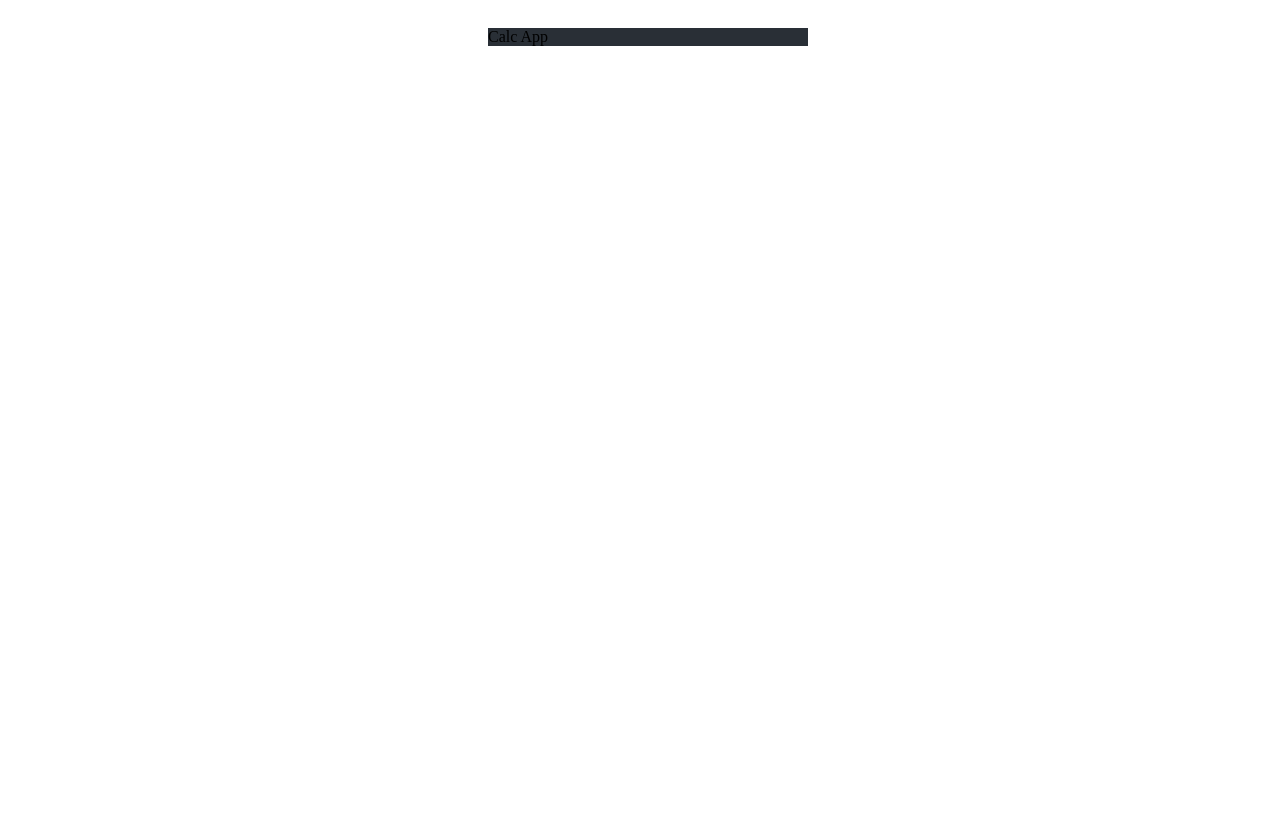
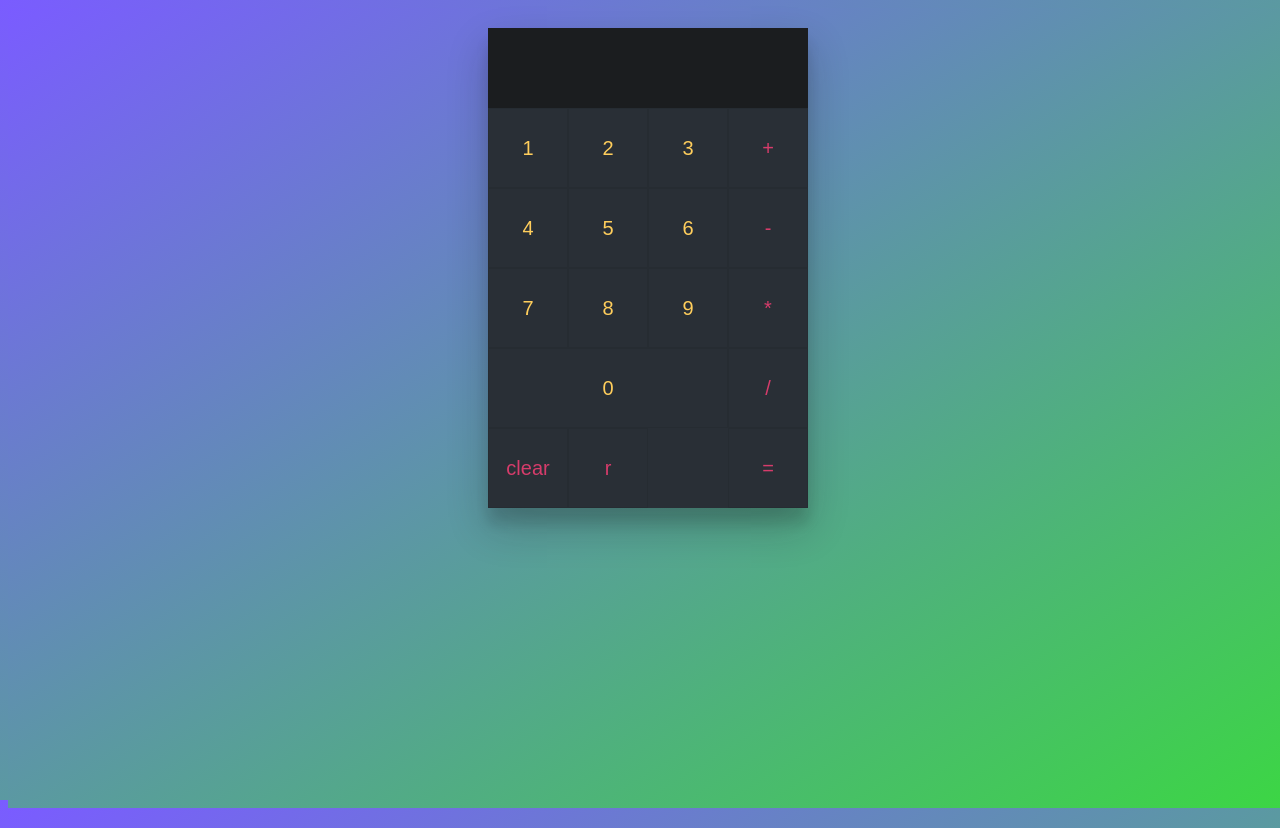
Before and after one commit to RAFART94/Calc-App, a React (Create React App) app: page / in a window 1280 px wide. Built offline with nearby package versions, Linux system fonts and the light colour scheme.

Commit message:
Estructura de Aplicación Calculadora

```diff
--- a/public/index.html
+++ b/public/index.html
@@ -5,11 +5,6 @@
     <link rel="icon" href="%PUBLIC_URL%/favicon.ico" />
     <meta name="viewport" content="width=device-width, initial-scale=1" />
     <meta name="theme-color" content="#000000" />
-    <meta
-      name="description"
-      content="Web site created using create-react-app"
-    />
-    <link rel="apple-touch-icon" href="%PUBLIC_URL%/logo192.png" />
     <link rel="manifest" href="%PUBLIC_URL%/manifest.json" />
     <title>Calc App</title>
   </head>
--- a/src/App.css
+++ b/src/App.css
@@ -3,7 +3,7 @@
     position: relative;
     width: 100%;
     height: 100%;
-    background-image: linear-gradient();
+    background-image: linear-gradient(to bottom right, #7a5cff 0%, #3cd644 100%);
     background-repeat: no-repeat;
     background-attachment: fixed;
 }
@@ -18,6 +18,73 @@
     margin: 0 auto;
     width: 320px;
     background-color: #292f36;
-    box-shadow: 0 19px 38px rgba(19, 19, 19, .12)
+    box-shadow: 0 19px 38px rgba(19, 19, 19, .24),
     0 15px 12px rgba(19, 19, 19, .12);
-    }
+}
+
+button {
+    outline: none;
+    border: 0;
+    padding: 16px;
+    font-size: 20px;
+    line-height: 1;
+    background-color: transparent;
+    color: #ffce5c;
+    transition: all 300ms;
+    border: 1px solid #0001;
+}
+
+button:hover {
+    color: #00a3f5;
+    border: 1px solid #ffce5c22;
+}
+
+.result {
+    position: relative;
+    width: 320px;
+    height: 80px;
+    padding: 8px;
+    overflow: hidden;
+    background-color: rgba(19, 19, 19, .64);
+    font-size: 32px;
+    line-height: 2;
+    color: #60d63c;
+    text-align: right;
+    direction: rtl;
+    white-space: nowrap;
+    box-sizing: border-box;
+}
+
+.functions button, .math-operations button {
+    display: inline-block;
+    width: 80px;
+    height: 80px;
+    color: #d63c6b
+}
+
+.functions button:hover,
+.math-operations button:hover {
+    color: #b696a0;
+}
+
+.numbers {
+    width: 240px;
+    float: left;
+}
+
+.numbers button {
+    display: block;
+    position: relative;
+    width: 80px;
+    height: 80px;
+    float: left;
+}
+
+.numbers button:last-child {
+    width: 100%;
+}
+
+.functions {
+    float: left;
+    width: 240px;
+}
--- a/src/App.jsx
+++ b/src/App.jsx
@@ -8,7 +8,38 @@
     console.log('Renderización de App')//para que aparezaca en Inspeccionar>Consola
     return (
     <main className="react-calculator">
-        Calc App
+        <div className="result">
+        </div>
+        <div className="numbers">
+            <button>1</button>
+            <button>2</button>
+            <button>3</button>
+            <button>4</button>
+            <button>5</button>
+            <button>6</button>
+            <button>7</button>
+            <button>8</button>
+            <button>9</button>
+            <button>0</button>
+        </div>
+        <div className="functions">
+            <button>
+                clear
+            </button>
+            <button>
+                r
+            </button>
+        </div>
+        <div className="math-operations">
+            <button>+</button>
+            <button>-</button>
+            <button>*</button>
+            <button>/</button>
+            <button>=</button>
+        </div>
+
+
+
     </main>)
 }
 
```
Also changed, not shown: 1 other file (tests, documents, lock files or other folders).
